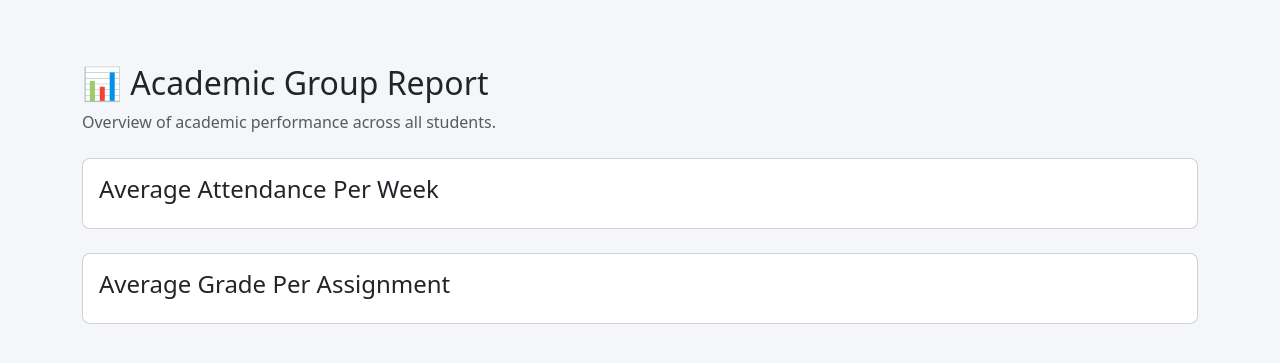
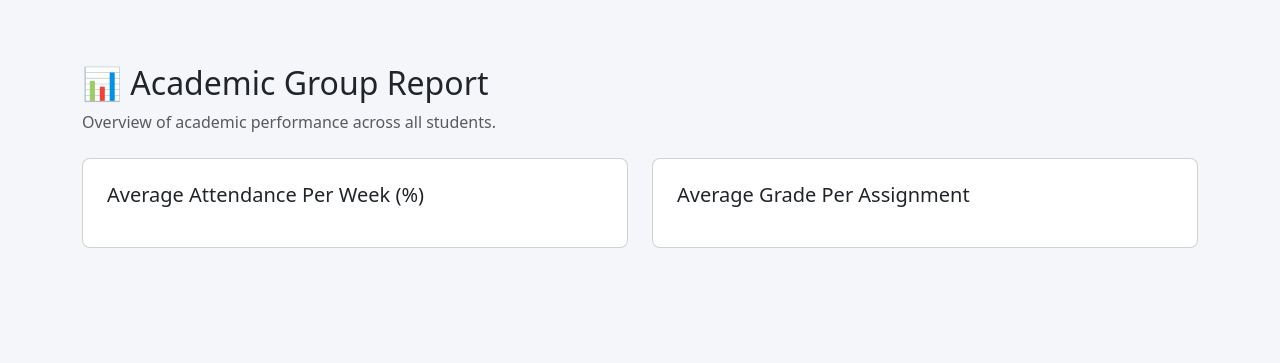
Before and after one commit to Max-DoDo/Student-Wellbeing-System, a Flask app: template src/base/ui/templates/leader_dashboard.html in a window 1280 px wide. Shown: the top 363 px of the page. Run offline with Flask 3, Linux system fonts and the light colour scheme; the template is opened without the code that fills it, so the values that code supplies are empty.

Commit message:
Graph visualization adjustment
Display of graphs side by side.

```diff
--- a/src/base/ui/app.py
+++ b/src/base/ui/app.py
@@ -403,7 +403,7 @@ def course_leader_student_detail(sid):
        return "<h3>Student not found.</h3>"
    attendance = att_repo.getAttendancesByStudentID(sid) or []
    grades = grade_repo.getAssessmentsByStudentID(sid) or []
-
+   # ---- AVERAGES ----
    avg_attendance = (
        round(sum(a.is_present for a in attendance) / len(attendance) * 100, 2)
        if attendance else 0
@@ -412,22 +412,37 @@ def course_leader_student_detail(sid):
        round(sum(g.grade for g in grades) / len(grades), 2)
        if grades else 0
    )
-
+   # ---- ALERTS ----
    alerts = []
    if avg_attendance < 60:
        alerts.append("⚠ Low Attendance Risk")
    if avg_grade < 40:
        alerts.append("⚠ Failing Average Grade")
-
+   # ---- ATTENDANCE TREND (with red line for absence) ----
    weeks = [a.week_number for a in attendance]
    present_vals = [1 if a.is_present else 0 for a in attendance]
    att_fig = go.Figure()
+   # Build line segments week → week (with colour per segment)
+   for i in range(len(weeks) - 1):
+       x_segment = [weeks[i], weeks[i+1]]
+       y_segment = [present_vals[i], present_vals[i+1]]
+       # Entire segment = red if ANY of the two points is 0
+       seg_color = "#ff0000" if (y_segment[0] == 0 or y_segment[1] == 0) else "#1f77b4"
+       att_fig.add_trace(go.Scatter(
+           x=x_segment,
+           y=y_segment,
+           mode="lines",
+           line=dict(width=3, color=seg_color),
+           showlegend=False
+       ))
+   # Add markers (blue = present, red = absent)
+   marker_colors = ["#1f77b4" if v == 1 else "#ff0000" for v in present_vals]
    att_fig.add_trace(go.Scatter(
        x=weeks,
        y=present_vals,
-       mode="lines+markers",
-       line=dict(width=3),
-       marker=dict(size=7)
+       mode="markers",
+       marker=dict(size=10, color=marker_colors),
+       showlegend=False
    ))
    att_fig.update_layout(
        title="Attendance Trend (Present = 1, Absent = 0)",
@@ -438,7 +453,7 @@ def course_leader_student_detail(sid):
        height=330
    )
    attendance_chart = att_fig.to_html(full_html=False)
-
+   # ---- GRADES BAR CHART ----
    if grades:
        labels = [g.assignment_name for g in grades]
        grade_vals = [g.grade for g in grades]
@@ -453,7 +468,7 @@ def course_leader_student_detail(sid):
        grade_chart = grade_fig.to_html(full_html=False)
    else:
        grade_chart = "<p>No grade data available.</p>"
-
+   # ---- SUBMISSION PIE CHART ----
    if grades:
        on_time = sum(1 for g in grades if g.submitted_on_time == 1)
        late = sum(1 for g in grades if g.submitted_on_time == 0)
@@ -469,7 +484,7 @@ def course_leader_student_detail(sid):
        submission_pie = pie_fig.to_html(full_html=False)
    else:
        submission_pie = "<p>No submission data.</p>"
-
+   # ---- WEEKLY SUMMARY TABLE ----
    weekly_summary = []
    for w in sorted(set(a.week_number for a in attendance)):
        week_att = [a for a in attendance if a.week_number == w]
@@ -497,7 +512,9 @@ def course_leader_group_report():
    att_repo = Attendance_Repo()
    grade_repo = Assessment_Repo()
    students = student_repo.getAllStudent()
-
+   # -------------------------
+   # 1. WEEKLY ATTENDANCE AVG
+   # -------------------------
    attendance_all = att_repo.getAllAttendance()
    if not attendance_all:
        weeks = []
@@ -511,7 +528,6 @@ def course_leader_group_report():
            round(sum(vals) / len(vals) * 100, 1)
            for vals in attendance_map.values()
        ]
-   # Build chart
    att_fig = go.Figure()
    att_fig.add_trace(go.Scatter(
        x=weeks,
@@ -527,7 +543,9 @@ def course_leader_group_report():
        height=350
    )
    attendance_chart = att_fig.to_html(full_html=False)
-
+   # -------------------------
+   # 2. AVERAGE GRADE CHART
+   # -------------------------
    grades_all = grade_repo.getAssessments()
    assignment_map = {}
    if grades_all:
@@ -551,44 +569,47 @@ def course_leader_group_report():
        height=350
    )
    grade_chart = grade_fig.to_html(full_html=False)
-
+   # -------------------------
+   # 3. ACADEMIC RISK CHART
+   # -------------------------
    def academic_risk(att_rate, avg_grade):
        if att_rate < 50 or avg_grade < 40:
            return "High Risk"
        if att_rate < 75 or avg_grade < 60:
            return "Moderate Risk"
        return "Low Risk"
-   category_count = {}
+   category_count = {"No Data": 0, "Low Risk": 0, "Moderate Risk": 0, "High Risk": 0}
    for st in students:
        st_att = att_repo.getAttendancesByStudentID(st.id)
        st_grades = grade_repo.getAssessmentsByStudentID(st.id)
        if not st_att or not st_grades:
-           cat = "No Data"
+           category_count["No Data"] += 1
        else:
            att_rate = sum(a.is_present for a in st_att) / len(st_att) * 100
            avg_grade = sum(g.grade for g in st_grades) / len(st_grades)
            cat = academic_risk(att_rate, avg_grade)
-       category_count[cat] = category_count.get(cat, 0) + 1
+           category_count[cat] += 1
+   labels = ["No Data", "Low Risk", "Moderate Risk", "High Risk"]
+   values = [category_count[l] for l in labels]
+   colors = ["#b39ddb", "#66bb6a", "#42a5f5", "#ef5350"]  # pastel / clean colours
    risk_fig = go.Figure(
        data=[go.Pie(
-           labels=list(category_count.keys()),
-           values=list(category_count.values()),
-           hole=0.45
+           labels=labels,
+           values=values,
+           hole=0.45,
+           marker=dict(colors=colors)
        )]
    )
    risk_fig.update_layout(
-       title="Academic Risk Distribution",
+       title="Academic Risk Distribution For All Students",
        height=350
    )
    category_chart = risk_fig.to_html(full_html=False)
-   submitted = 0
-   late = 0
-   if grades_all:
-       for g in grades_all:
-           if g.submitted_on_time == 1:
-               submitted += 1
-           else:
-               late += 1
+   # -------------------------
+   # 4. SUBMISSION PIE CHART
+   # -------------------------
+   submitted = sum(1 for g in grades_all if g.submitted_on_time == 1) if grades_all else 0
+   late = sum(1 for g in grades_all if g.submitted_on_time == 0) if grades_all else 0
    submission_fig = go.Figure(
        data=[go.Pie(
            labels=["Submitted On Time", "Late Submission"],
@@ -598,11 +619,13 @@ def course_leader_group_report():
        )]
    )
    submission_fig.update_layout(
-       title="Coursework Submission Rate",
+       title="Coursework Submission Rate For All Students",
        height=350
    )
    submission_chart = submission_fig.to_html(full_html=False)
-
+   # -------------------------
+   # RETURN
+   # -------------------------
    return render_template(
        "leader_dashboard.html",
        role=session.get("role"),
--- a/src/base/ui/templates/leader_dashboard.html
+++ b/src/base/ui/templates/leader_dashboard.html
@@ -4,14 +4,19 @@
        <h2>📊 Academic Group Report</h2>
        <p class="text-muted mb-4">Overview of academic performance across all students.</p>
        <!-- Average Attendance -->
-       <div class="card p-3 mb-4">
-              <h4>Average Attendance Per Week</h4>
-              {{ attendance_chart | safe }}
-       </div>
-       <!-- Average Grades -->
-       <div class="card p-3 mb-4">
-              <h4>Average Grade Per Assignment</h4>
-              {{ grade_chart | safe }}
+       <div class="row">
+              <div class="col-md-6">
+                     <div class="card p-4 mb-4">
+                            <h5 class="mb-3">Average Attendance Per Week (%)</h5>
+                            {{ attendance_chart | safe }}
+                     </div>
+              </div>
+              <div class="col-md-6">
+                     <div class="card p-4 mb-4">
+                            <h5 class="mb-3">Average Grade Per Assignment</h5>
+                            {{ grade_chart | safe }}
+                     </div>
+              </div>
        </div>
        <!-- Academic Risk Distribution -->
        <div class="row mt-4">
```
Also changed, not shown: src/base/ui/templates/group_report.html (+9 -8 lines).
